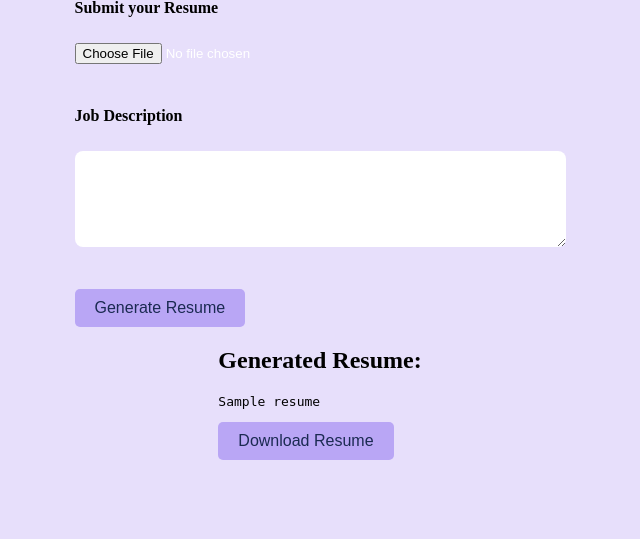
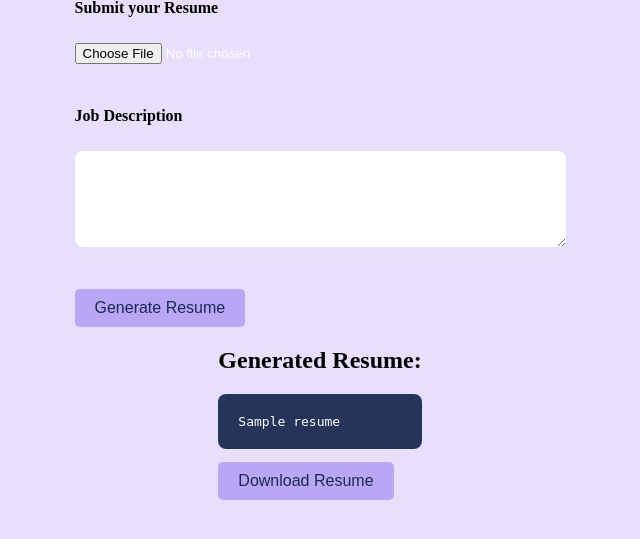
Before and after one commit to AreebaAliSiddiqui/ResumeAI, a Flask app: template templates/index.html in a window 1280 px wide. Shown: the part 179-718 px from the top of the page, without its empty margins (320-960 px from the left). Run offline with Flask 3, Linux system fonts and the light colour scheme; the template is opened without the code that fills it: most values are stand-ins (such as "Sample title", 1, 10 or a date in 2020).

Commit message:
Style generated resume output

```diff
--- a/static/site.css
+++ b/static/site.css
@@ -59,3 +59,11 @@ input[type="file"] {
     margin-bottom: 25px;
     color: white;
 }
+pre {
+    background-color: #26345A;
+    color: white;
+    padding: 20px;
+    border-radius: 8px;
+    white-space: pre-wrap;
+    overflow-wrap: break-word;
+}
```
